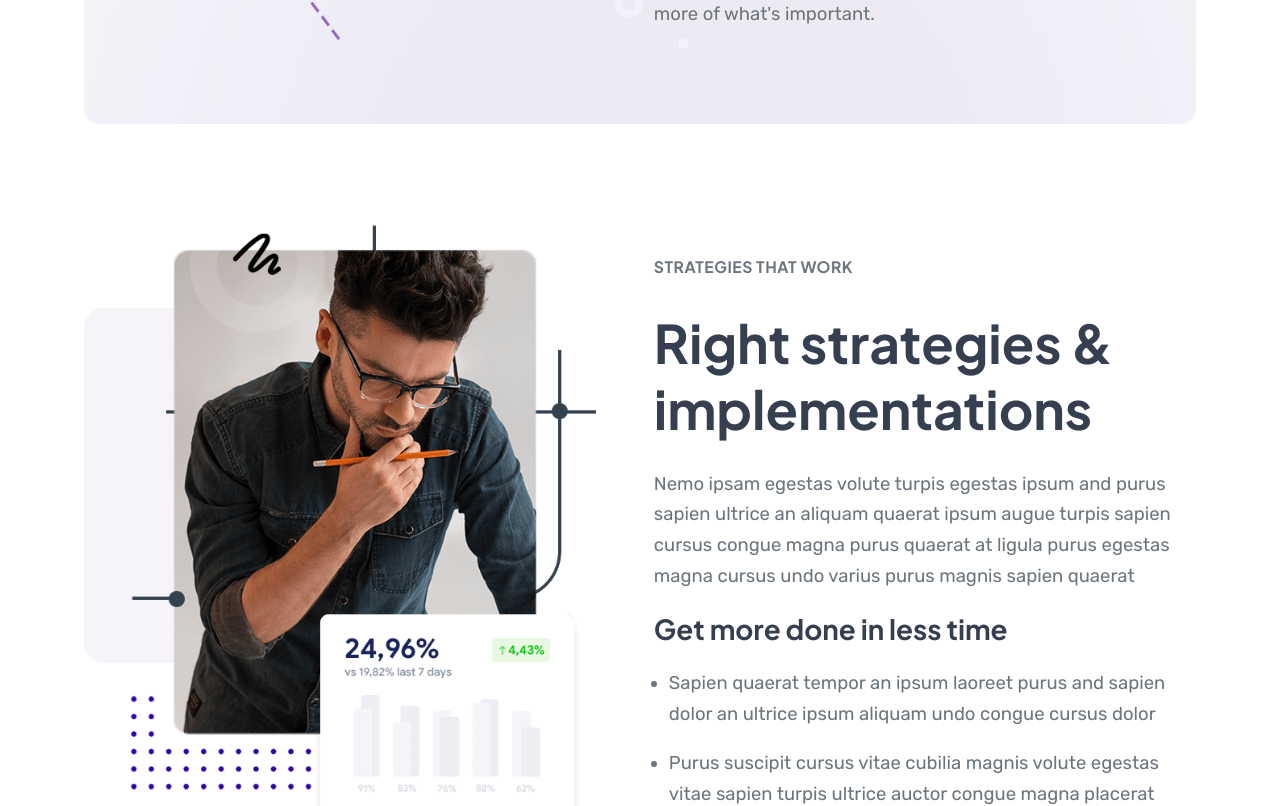
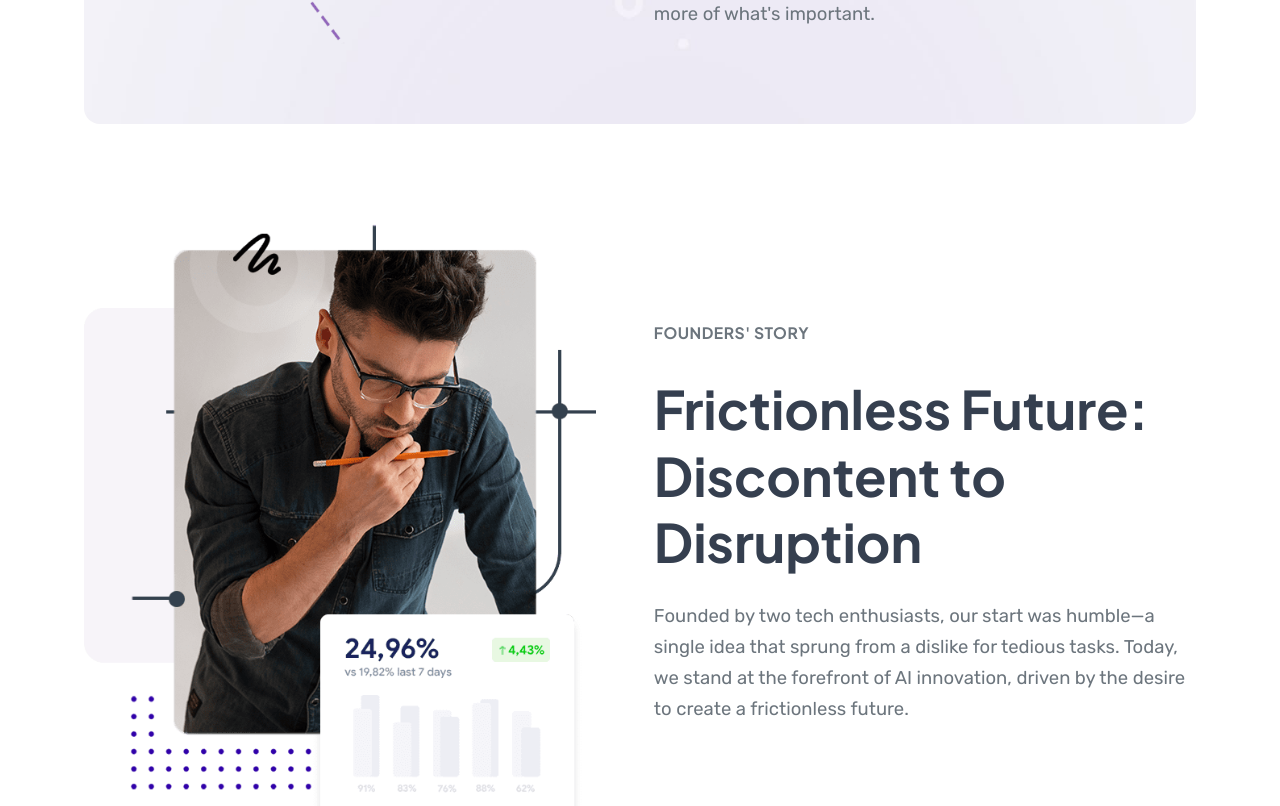
Before and after one commit to NimbleNexus/NimbleNexusWebsite, a Next.js app: page / in a window 1280 px wide. Shown: the part 3343-4149 px from the top of the page. Built offline with nearby package versions, Linux system fonts and the light colour scheme.

Commit message:
About - Founders' Story

```diff
--- /dev/null
+++ b/components/sections/Story.js
@@ -0,0 +1,48 @@
+
+
+
+export default function Lnk1_7() {
+    return (
+        <>
+            <section id="lnk-1" className="pt-100 ct-02 content-section division">
+                <div className="container">
+                    {/* SECTION CONTENT (ROW) */}
+                    <div className="row d-flex align-items-center">
+                        {/* IMAGE BLOCK */}
+                        <div className="col-md-6">
+                            <div className="img-block left-column">
+                                <img className="img-fluid" src="/images/img-07.png" alt="content-image" />
+                            </div>
+                        </div>
+                        {/* TEXT BLOCK */}
+                        <div className="col-md-6">
+                            <div className="txt-block right-column">
+                                {/* Section ID */}
+                                <span className="section-id">Founders' Story</span>
+                                {/* Title */}
+                                <h2 className="s-46 w-700">Frictionless Future: Discontent to Disruption</h2>
+                                {/* Text */}
+                                <p>Founded by two tech enthusiasts, our start was humble—a single idea that sprung from a dislike for tedious tasks. Today, we stand at the forefront of AI innovation, driven by the desire to create a frictionless future.</p>
+                                {/* Small Title */}
+                                {/* <h5 className="s-24 w-700">Get more done in less time</h5> */}
+                                {/* List */}
+                                {/* <ul className="simple-list">
+                                    <li className="list-item">
+                                        <p>Sapien quaerat tempor an ipsum laoreet purus and sapien dolor an ultrice ipsum
+                                            aliquam undo congue cursus dolor
+                                        </p>
+                                    </li>
+                                    <li className="list-item">
+                                        <p className="mb-0">Purus suscipit cursus vitae cubilia magnis volute egestas vitae
+                                            sapien turpis ultrice auctor congue magna placerat
+                                        </p>
+                                    </li>
+                                </ul> */}
+                            </div>
+                        </div>	{/* END TEXT BLOCK */}
+                    </div>	{/* END SECTION CONTENT (ROW) */}
+                </div>	   {/* End container */}
+            </section>
+        </>
+    )
+}
--- a/pages/index.js
+++ b/pages/index.js
@@ -7,7 +7,6 @@ import Ct08_3 from "../components/sections/Ct08_3"
 import Faqs3_6 from "../components/sections/Faqs3_6"
 import Features2_7 from "../components/sections/Features2_7"
 import Integrations2_4 from "../components/sections/Integrations2_4"
-import Lnk1_7 from "../components/sections/Lnk1_7"
 import Lnk2_7 from "../components/sections/Lnk2_7"
 import Lnk3_5 from "../components/sections/Lnk3_5"
 import Reviews2_2 from "../components/sections/Reviews2_2"
@@ -17,6 +16,7 @@ import Hero7 from "../components/sections/Hero"
 import Features6_3 from "../components/sections/HowItWorks"
 import Features13_3 from "../components/sections/Products"
 import Wswrapper_1 from "../components/sections/Mission"
+import Lnk1_7 from "../components/sections/Story"
 export default function Home() {
 
     return (
```
